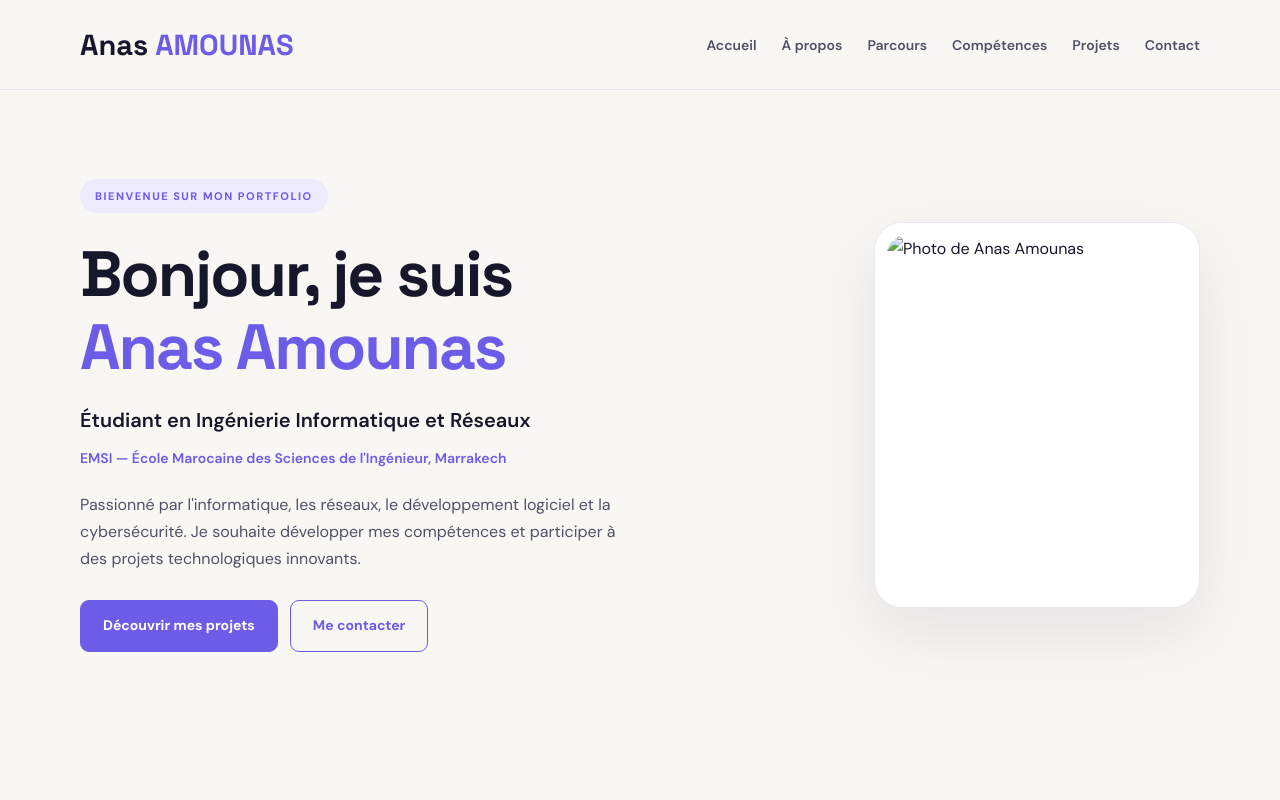
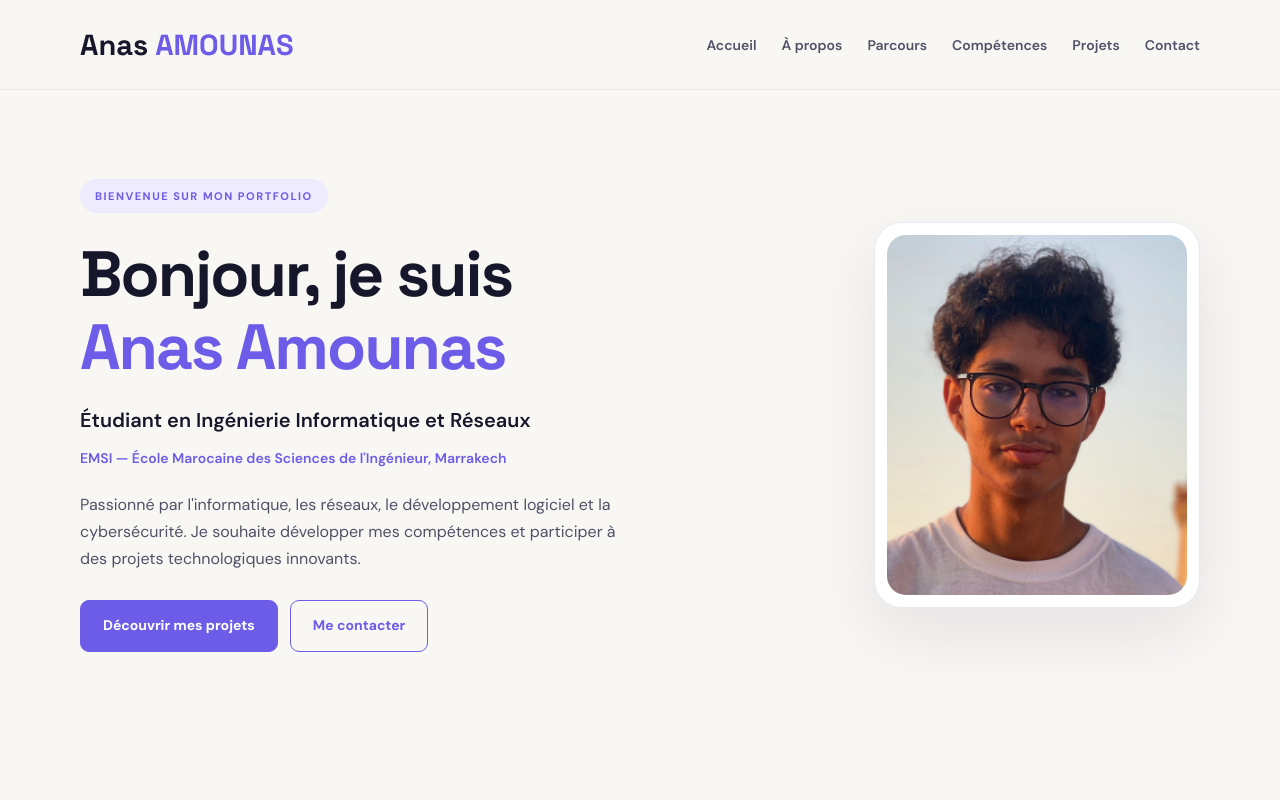
Before and after one commit to morosh1977-hue/portfolio, a plain HTML site: page index.html in a window 1280 px wide. Shown: the top 800 px of the page. Drawn offline with Linux system fonts and the light colour scheme.

Commit message:
Update index.html

```diff
--- a/index.html
+++ b/index.html
@@ -71,7 +71,7 @@
             </div>
 
             <div class="hero-image">
-                <img src="images/anas.jpeg"
+                <img src="anas.jpeg"
                      alt="Photo de Anas Amounas">
             </div>
 
```
